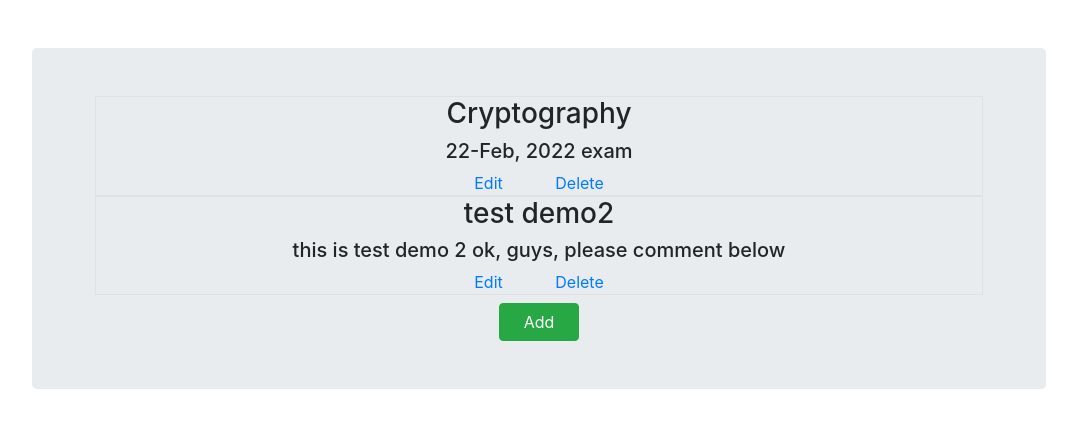
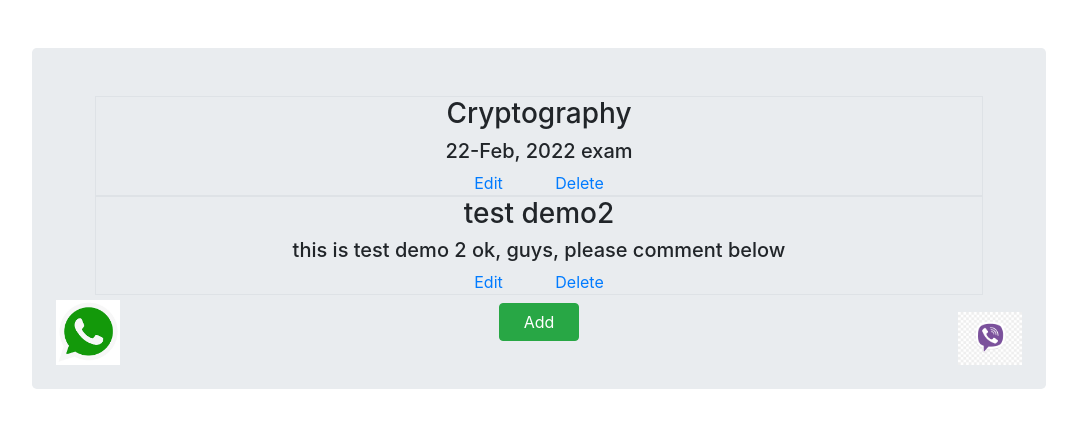
Before and after one commit to lalitsaud1997/TODO, a Django app: page / in a window 1280 px wide. Shown: the top 428 px of the page, without its empty margins (101-1178 px from the left). Run offline with Django 4.2, Linux system fonts and the light colour scheme; data comes from the database, SQL or seed files in the repository; both versions use the stored data as it was after the commit.

Commit message:
viber and whatsapp service

```diff
--- a/TODO/settings.py
+++ b/TODO/settings.py
@@ -72,6 +72,8 @@ TEMPLATES = [
     },
 ]
 
+STATICFILES_DIRS = [os.path.join(BASE_DIR,'notes_app/static'),]
+
 WSGI_APPLICATION = 'TODO.wsgi.application'
 
 
--- /dev/null
+++ b/notes_app/static/css/style.css
@@ -0,0 +1,13 @@
+.jumbotron{
+    position: relative;
+}
+.whatsapp_class{
+    position: absolute;
+    bottom: 24px;
+    left: 24px;
+}
+.viber_class{
+    position: absolute;
+    bottom: 24px;
+    right: 24px;
+}
--- a/templates/core/base.html
+++ b/templates/core/base.html
@@ -1,20 +1,26 @@
 <!doctype html>
 <html lang="en">
+  {% load static %}
   <head>
     <!-- Required meta tags -->
     <meta charset="utf-8">
     <meta name="viewport" content="width=device-width, initial-scale=1, shrink-to-fit=no">
     <!-- Bootstrap CSS -->
     <link rel="stylesheet" href="https://cdn.jsdelivr.net/npm/bootstrap@4.6.1/dist/css/bootstrap.min.css" integrity="sha384-zCbKRCUGaJDkqS1kPbPd7TveP5iyJE0EjAuZQTgFLD2ylzuqKfdKlfG/eSrtxUkn" crossorigin="anonymous">
+
+    <!-- css sustom -->
+    <link rel="stylesheet" href="{% static 'css/style.css' %}">
     <title>{% block title %} Base Page {% endblock title %}</title>
   </head>
   <body>
     <div class="container">
-      <div class="jumbotron m-5 p-5" style="width=84px;">
+      <div class="jumbotron m-5 p-5">
           <div class="container">
             {% block content %}
 
             {% endblock content %}
+
+
           </div>
        </div>
     </div>
--- a/templates/notes_app/home.html
+++ b/templates/notes_app/home.html
@@ -1,4 +1,5 @@
 {% extends 'core/base.html' %}
+{% load static %}
 
 {% block title %} Home page {% endblock title %}
 
@@ -17,5 +18,15 @@
         <h4>No any Notes found, Please Add first...!!!</h4>
     {% endif %}
     <a href="{% url 'add' %}" class="btn btn-success pl-4 pr-4 mt-2">Add</a>
+    <div class="whatsapp_class">
+        <a href="https://wa.me/+9779818098098?text=I'm%20interested%20in%20to chat" class="href">
+            <img src="{% static '/images/whatsapp.png' %}" alt="whatsapp" width="64px">
+          </a>
+    </div>
+    <div class="viber_class">
+        <a href="https://msng.link/o/?+9779841039472=vi">
+            <img src="{% static '/images/viber.png' %}" alt="viber" width="64px">
+          </a>
+    </div>
 </div>
 {% endblock content %}
```
Also changed, not shown: db.sqlite3, notes_app/static/images/viber.png (added), notes_app/static/images/whatsapp.png (added), 1 other file.
